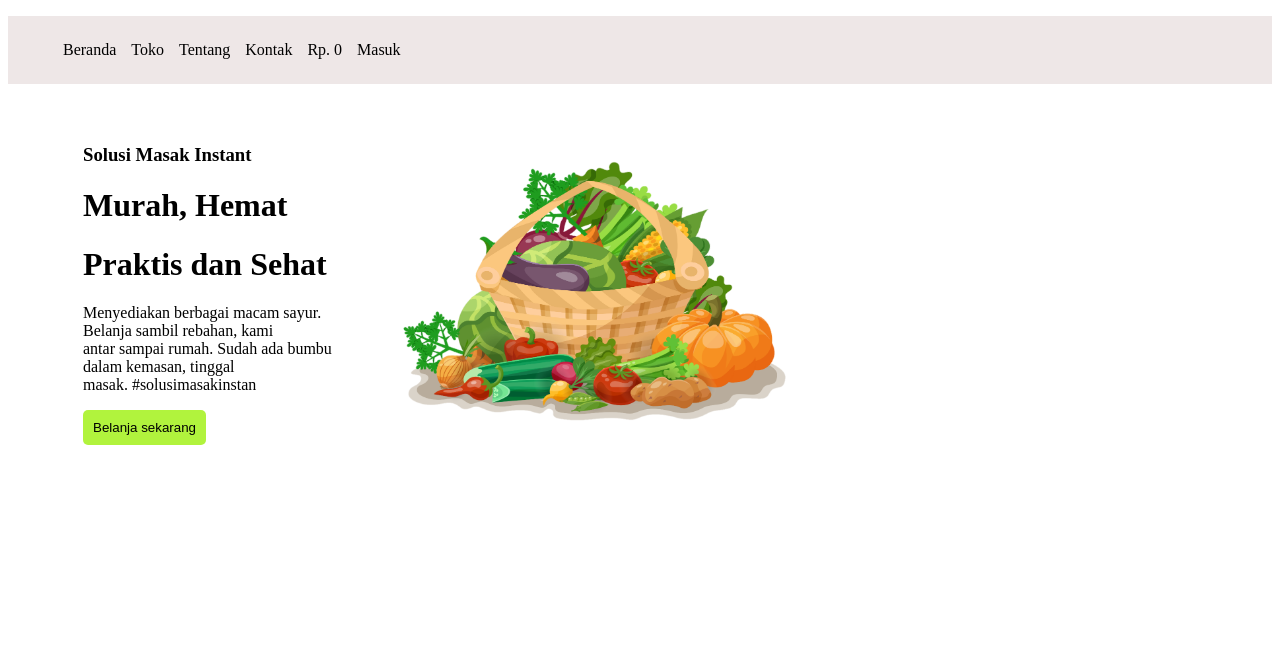
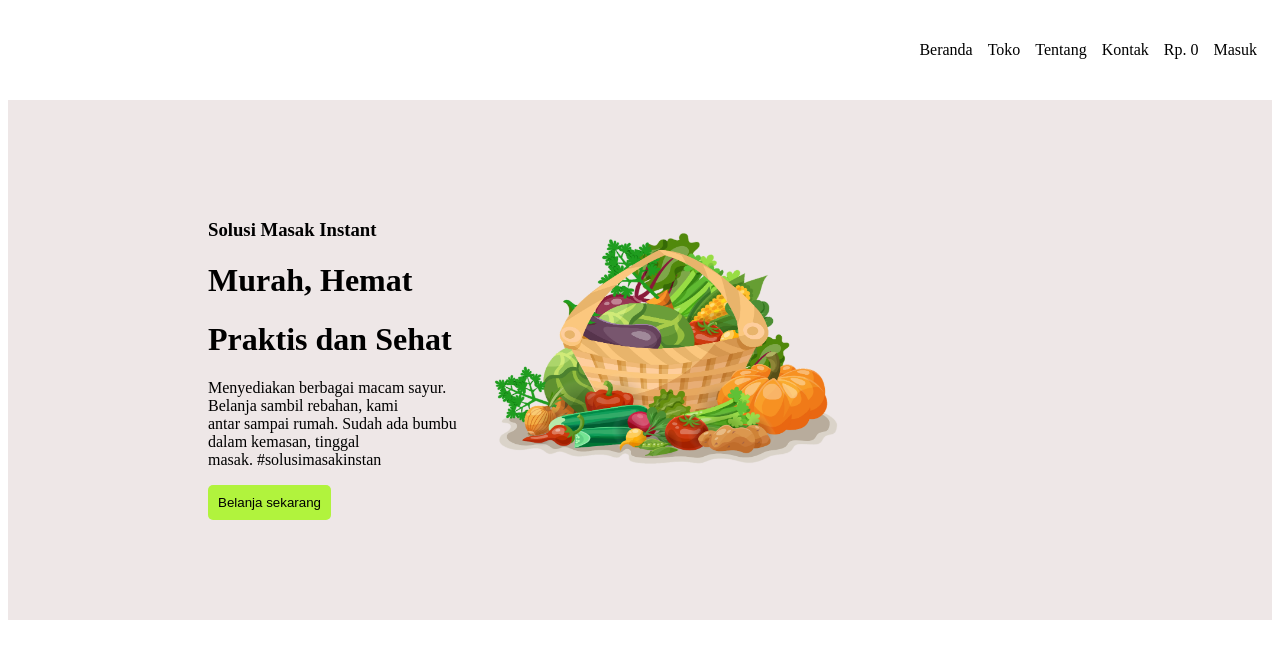
Before and after one commit to delafajarmulia/sayur-pop, a plain HTML site: page index.html in a window 1280 px wide. Drawn offline with Linux system fonts and the light colour scheme.

Commit message:
curi-curi

```diff
--- a/css/style.css
+++ b/css/style.css
@@ -1,5 +1,5 @@
 .nav{
-    background-color: #EEE7E7;
+    /* background-color: #EEE7E7; */
     /* border-radius: 5px; */
 }
 a:hover{
@@ -12,17 +12,21 @@ a{
 .nav ul{
     list-style-type: none;
     display: flex;
+    justify-content: flex-end;
     /* flex-direction: row; */
 }
 ul li{
-    padding-left: 15px;
+    padding-right: 15px;
     padding-top: 25px;
     padding-bottom: 25px;
 }
 .judul-main{
-    padding-top: 25px;
-    padding-left: 75px;
+    padding-top: 100px;
+    padding-left: 200px;
     display: flex;
+    justify-content: space-between;
+    background-color: #EEE7E7;
+    padding-bottom: 100px;
 }
 .btn-belanja{
     background-color: #b1f33d;
```
